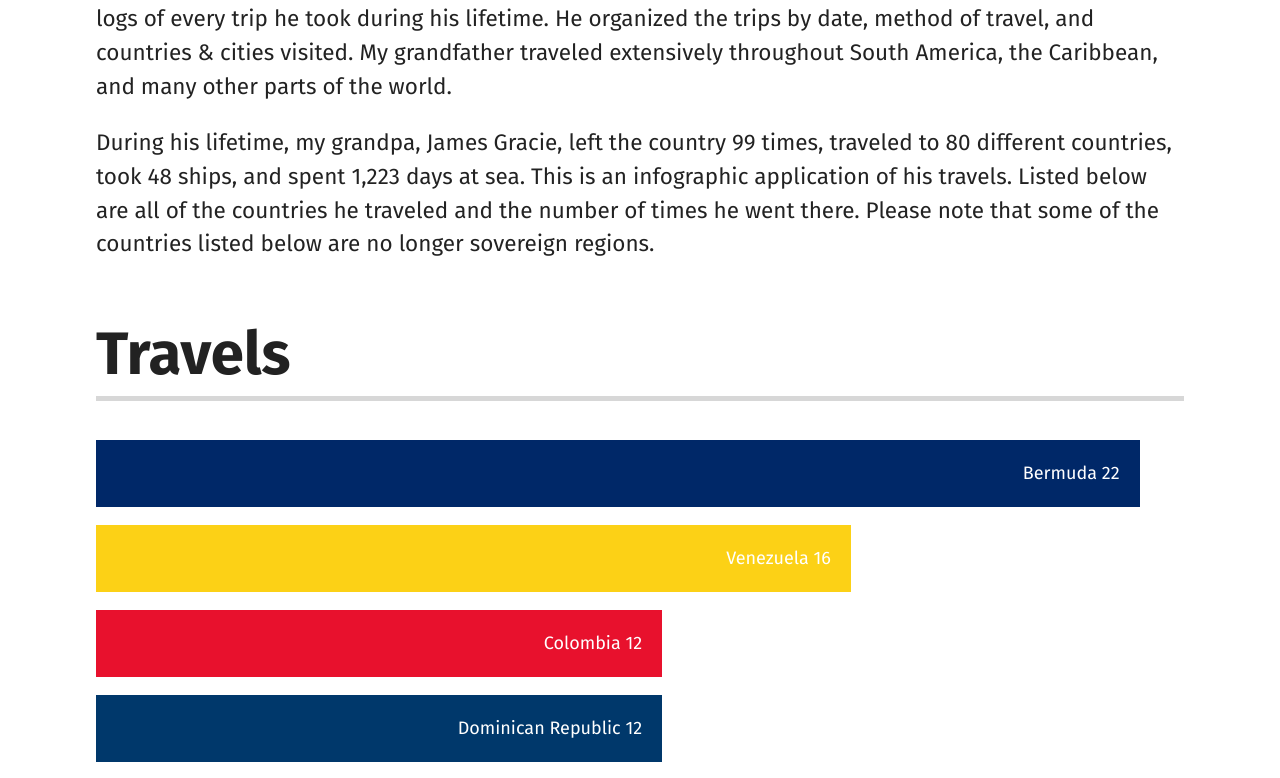
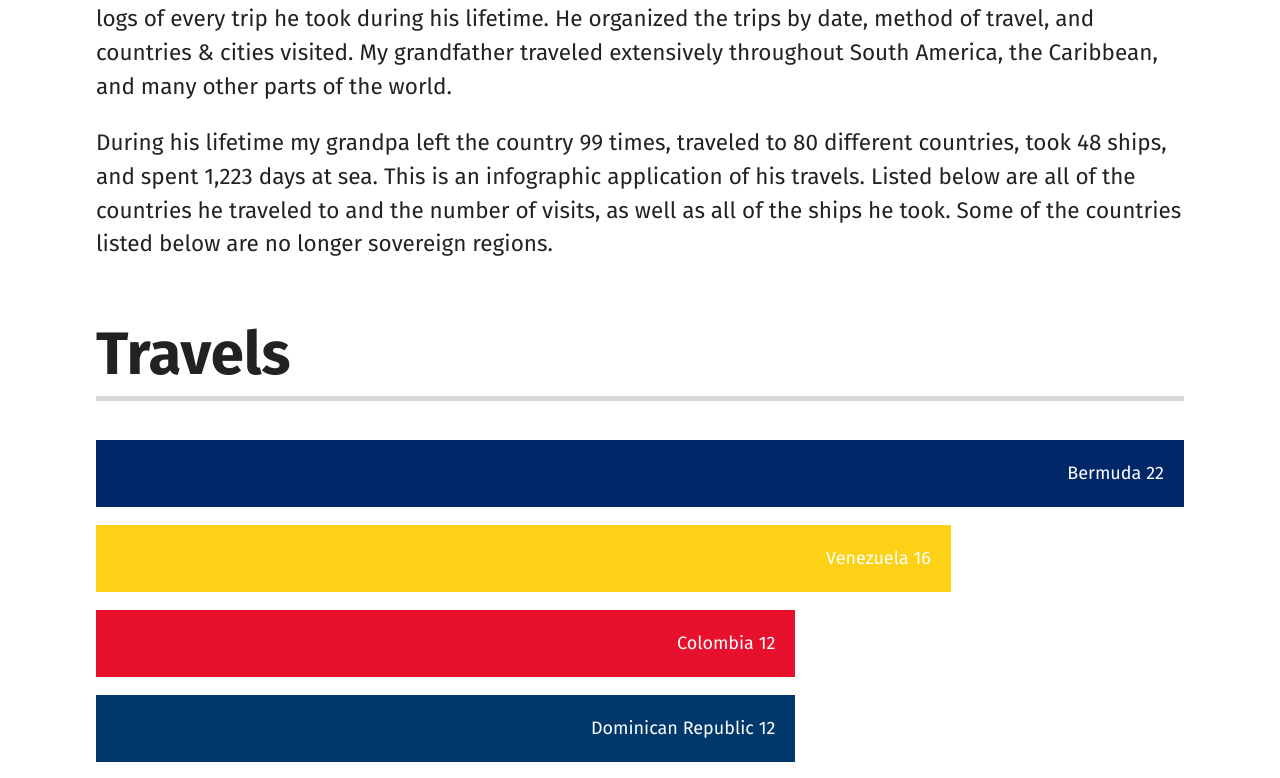
Before and after one commit to warrend/ninety-nine, a React (Create React App) app: page / in a window 1280 px wide. Shown: the part 1065-1843 px from the top of the page. Built offline with nearby package versions, Linux system fonts and the light colour scheme.

Commit message:
fix country travel units

```diff
--- a/src/components/Country.js
+++ b/src/components/Country.js
@@ -2,15 +2,15 @@ import React from 'react'
 import './Countries.css'
 
 const Country = (props) => {
-	const percentage = () => {
-		const width = Math.floor((props.country.visits / 23) * 100)
-		return width < 15 ? 15 : width
+	const cLength = () => {
+		let visits = parseInt(props.country.visits)
+		return Math.ceil((visits * 3.6) + 20)
 	}
 
 	const background = props.country.color
 
 	const style = {
-		gridColumn: '1 /' + percentage(),
+		gridColumn: '1 /' + cLength(),
 		background: background,
 		marginBottom: '1em',
 		alignSelf: 'center',
--- a/src/components/Intro.js
+++ b/src/components/Intro.js
@@ -14,7 +14,7 @@ const Intro = () => {
 			<img src={james} alt="James Gracie" />
 			<h2>About</h2>
 			<p style={style}>When my parent's basement flooded during Christmas, we found my grandfather's meticulously kept travel logs of every trip he took during his lifetime. He organized the trips by date, method of travel, and countries & cities visited. My grandfather traveled extensively throughout South America, the Caribbean, and many other parts of the world.</p>
-			<p style={style}>During his lifetime, my grandpa, James Gracie, left the country 99 times, traveled to 80 different countries, took 48 ships, and spent 1,223 days at sea. This is an infographic application of his travels. Listed below are all of the countries he traveled and the number of times he went there. Please note that some of the countries listed below are no longer sovereign regions.</p>
+			<p style={style}>During his lifetime my grandpa left the country 99 times, traveled to 80 different countries, took 48 ships, and spent 1,223 days at sea. This is an infographic application of his travels. Listed below are all of the countries he traveled to and the number of visits, as well as all of the ships he took. Some of the countries listed below are no longer sovereign regions.</p>
 		</div>
 	)
 }
--- a/src/components/Ship.js
+++ b/src/components/Ship.js
@@ -1,10 +1,23 @@
 import React from 'react'
+import './Ship.css'
 
 const Ship = (props) => {
+
+	const percentage = () => {
+		return Math.floor((props.ship.year - 1892) - 25)
+	}
+
+	const style = {
+		gridColumn: '1 /' + percentage(),
+		background: '#009a49',
+		marginBottom: '1em',
+		alignSelf: 'center',
+		padding: '20px 20px 20px 0'
+	}
+
+	const { name, year } = props.ship
 	return (
-		<div>
-			<div>{props.ship.name}</div>
-		</div>
+		<div style={style}>{name} {year}</div>
 	)
 }
 
--- a/src/components/Ships.css
+++ b/src/components/Ships.css
@@ -0,0 +1,7 @@
+.ships {
+	display: grid;
+	grid-template-columns: repeat(98, 1fr);
+	margin: 1.6em 0 2.4em 0;
+	color: #fff;
+	text-align: right;
+}
--- a/src/components/Ships.js
+++ b/src/components/Ships.js
@@ -1,9 +1,10 @@
 import React from 'react'
 import Ship from './Ship'
+import './Ships.css'
 
 const Ships = (props) => {
 	return (
-		<div>
+		<div className="ships">
 			{props.ships.map(data => {
 				return <Ship ship={data} />
 			})}
--- a/src/containers/App.css
+++ b/src/containers/App.css
@@ -1,5 +1,6 @@
 .container {
   width: 85%;
+  max-width: 1290px;
   margin: 0 auto;
 }
 
@@ -11,7 +12,8 @@ body {
 }
 
 html {
-	border-top: 15px solid #222;
+  border-top: 15px solid #222;
+	border-bottom: 15px solid #222;
 }
 
 img {
--- a/src/data/log.json
+++ b/src/data/log.json
@@ -127,7 +127,7 @@
     },
     {
       "name": "England",
-      "visits": "2",
+      "visits": "3",
       "color": "rgb(0,36,125)"
     },
     {
```
